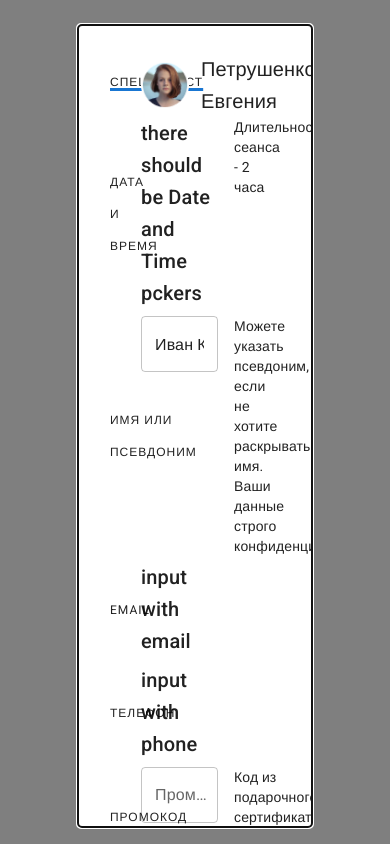
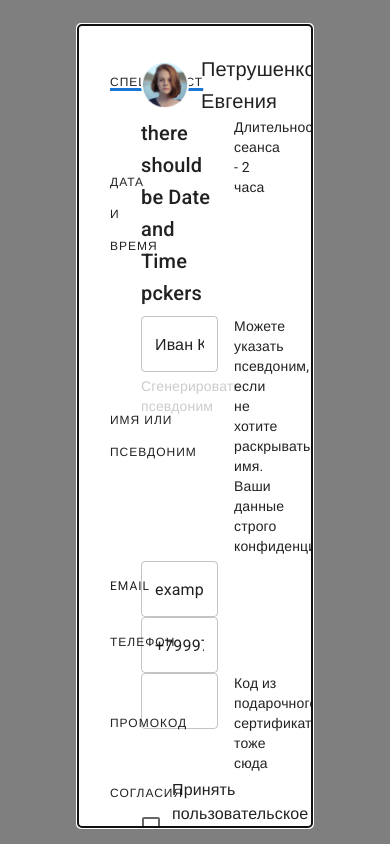
Before and after one commit to Savchhenko/Appointment-Form, a Next.js app: page /AppointmentForm in a window 390 px wide. Built offline with nearby package versions, Linux system fonts and the light colour scheme; a web font is replaced by a local one.

Commit message:
add Controllers for nickname, email, phone, promocode inputs

```diff
--- a/src/app/AppointmentForm/appointment.form.module.css
+++ b/src/app/AppointmentForm/appointment.form.module.css
@@ -12,6 +12,12 @@
     justify-content: space-between;
 }
 
+.nicknameTooltip {
+    color: #ccc;
+    text-decoration: dashed;
+    cursor: pointer;
+}
+
 .totalContainer {
     background-color: blanchedalmond;
     border-radius: 20px;
--- a/src/app/AppointmentForm/page.tsx
+++ b/src/app/AppointmentForm/page.tsx
@@ -107,6 +107,13 @@ const AppointmentForm: React.FC = () => {
                                             />
                                         )}
                                     />
+                                    <Typography
+                                        variant="body2"
+                                        className={styles.nicknameTooltip}
+                                        sx={{marginTop: "4px"}}
+                                    >
+                                        Сгенерировать псевдоним
+                                    </Typography>
                                 </Grid>
                                 <Grid item xs={4}>
                                     <Typography variant="body2" gutterBottom>
@@ -122,9 +129,17 @@ const AppointmentForm: React.FC = () => {
                                     </Typography>
                                 </Grid>
                                 <Grid item xs={6}>
-                                    <Typography variant="h6" gutterBottom>
-                                        input with email
-                                    </Typography>
+                                    <Controller
+                                        control={ control }
+                                        name="email"
+                                        render={({ field: { onChange, value }}) => (
+                                            <TextField
+                                                fullWidth={true}
+                                                onChange={onChange}
+                                                value={value}
+                                            />
+                                        )}
+                                    />
                                 </Grid>
                             </Grid>
 
@@ -135,9 +150,17 @@ const AppointmentForm: React.FC = () => {
                                     </Typography>
                                 </Grid>
                                 <Grid item xs={6}>
-                                    <Typography variant="h6" gutterBottom>
-                                        input with phone
-                                    </Typography>
+                                    <Controller
+                                        control={ control }
+                                        name="phone"
+                                        render={({ field: { onChange, value }}) => (
+                                            <TextField
+                                                fullWidth={true}
+                                                onChange={onChange}
+                                                value={value}
+                                            />
+                                        )}
+                                    />
                                 </Grid>
                             </Grid>
 
@@ -148,12 +171,16 @@ const AppointmentForm: React.FC = () => {
                                     </Typography>
                                 </Grid>
                                 <Grid item xs={6}>
-                                    <TextField
-                                        id="outlined-basic"
-                                        label="Промокод"
-                                        variant="outlined"
-                                        color="primary"
-                                        fullWidth={true}
+                                    <Controller
+                                        control={ control }
+                                        name="promocode"
+                                        render={({ field: { onChange, value }}) => (
+                                            <TextField
+                                                fullWidth={true}
+                                                onChange={onChange}
+                                                value={value}
+                                            />
+                                        )}
                                     />
                                 </Grid>
                                 <Grid item xs={4}>
```
